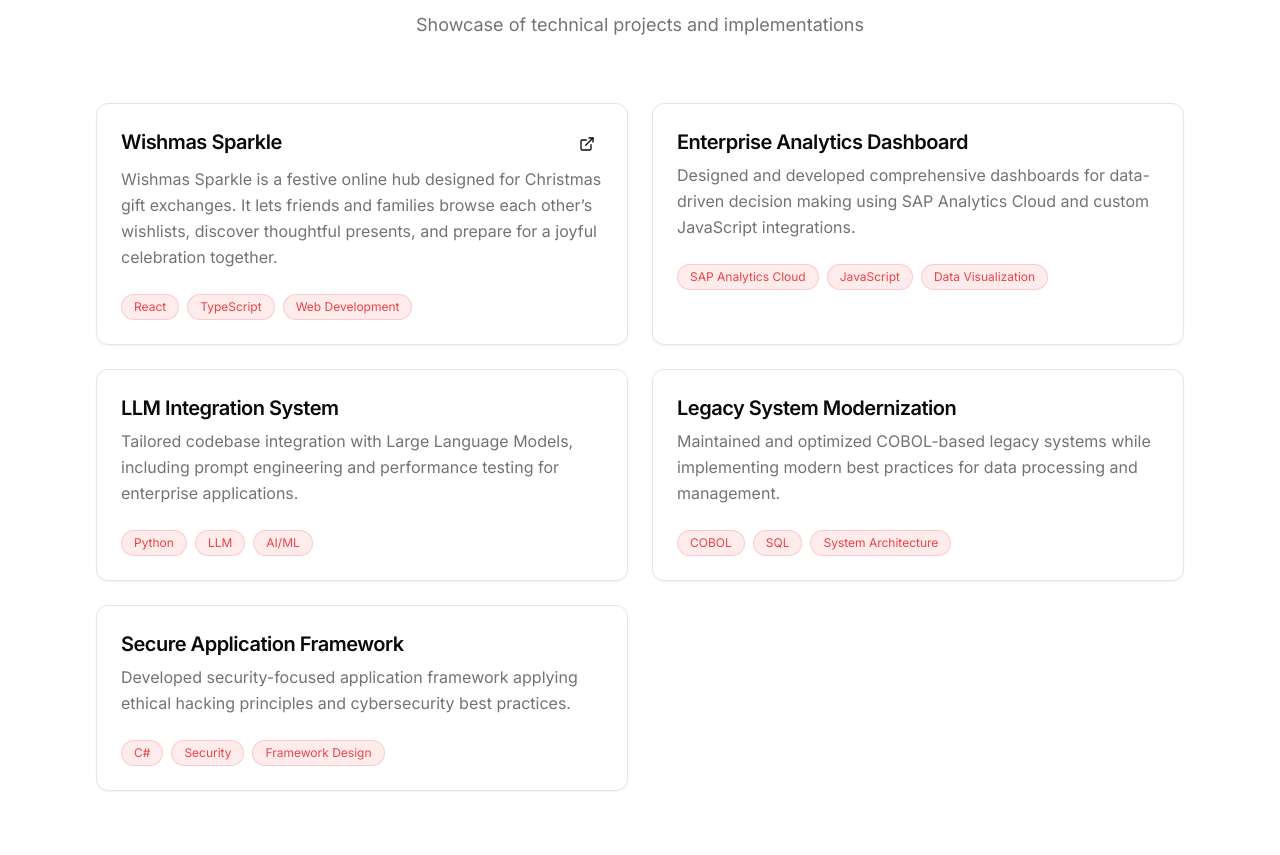
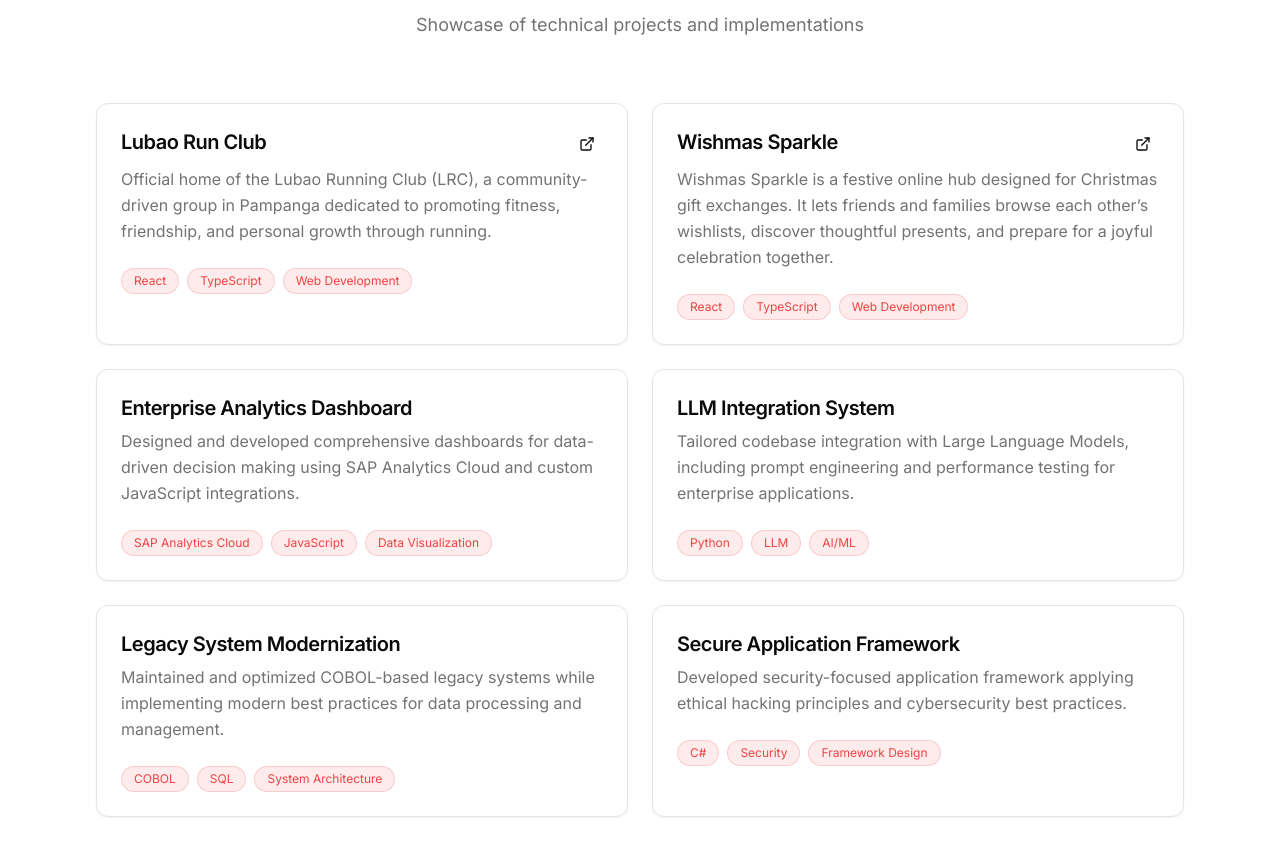
Before and after one commit to carlbine17/carlbine-folio-hub, a React (Vite) app: page / in a window 1280 px wide. Shown: the part 2721-3576 px from the top of the page. Built offline with nearby package versions, Linux system fonts and the light colour scheme; the HTML template or start-up script is replaced by a standard one.

Commit message:
add LRC to work

```diff
--- a/src/components/Portfolio.tsx
+++ b/src/components/Portfolio.tsx
@@ -4,6 +4,12 @@ import { Button } from "@/components/ui/button";
 import { useScrollReveal } from "@/hooks/useScrollReveal";
 
 const projects = [
+   {
+    title: "Lubao Run Club",
+    description: "Official home of the Lubao Running Club (LRC), a community-driven group in Pampanga dedicated to promoting fitness, friendship, and personal growth through running.",
+    tags: ["React", "TypeScript", "Web Development"],
+    link: "https://lrclubaorunclub.onrender.com/",
+  },
   {
     title: "Wishmas Sparkle",
     description: "Wishmas Sparkle is a festive online hub designed for Christmas gift exchanges. It lets friends and families browse each other’s wishlists, discover thoughtful presents, and prepare for a joyful celebration together.",
```
